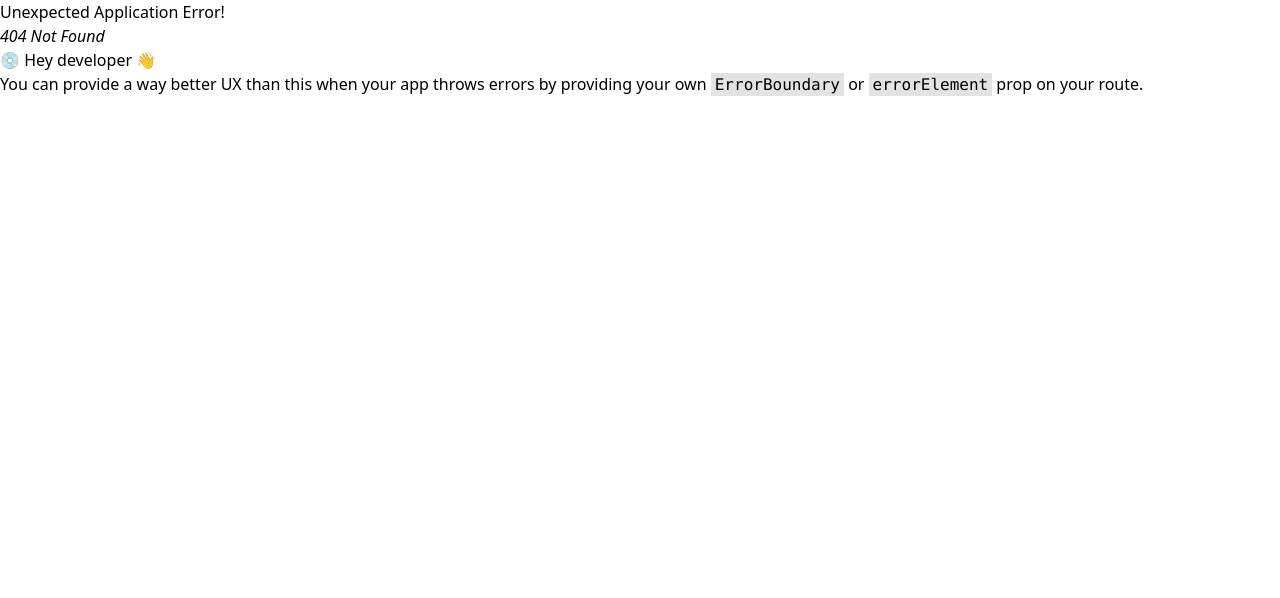
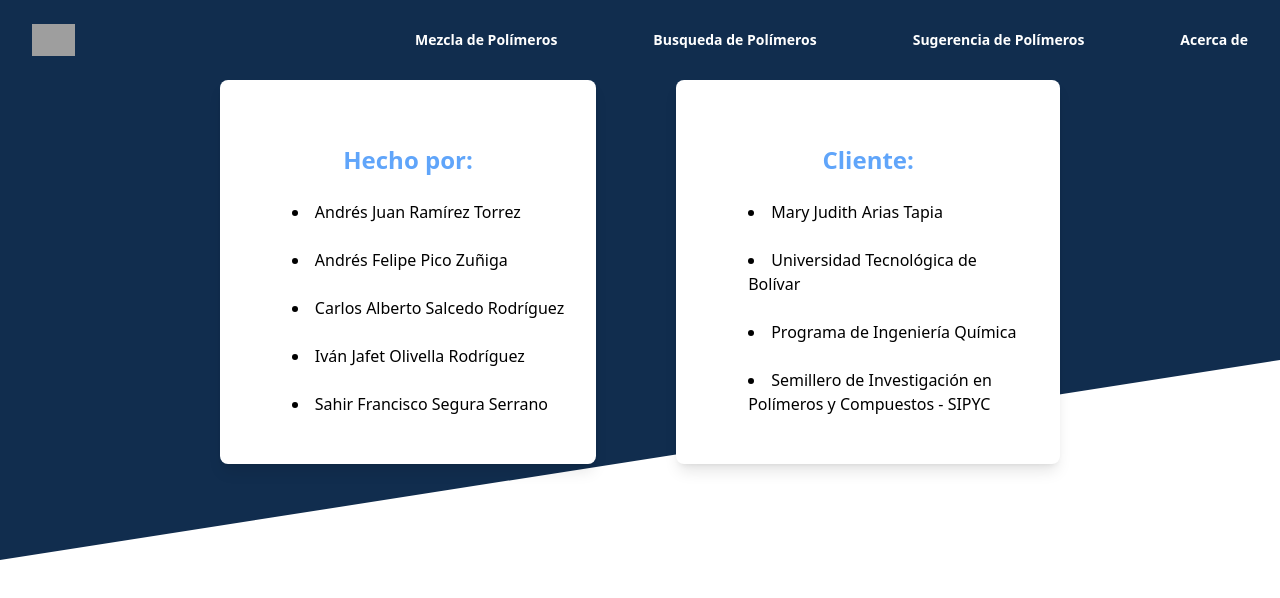
Before and after one commit to sahirf/frontpolymers, a React (Vite) app in the folder proyect/: page /about in a window 1280 px wide. Before the commit this address had no page. Shown: the top 598 px of the page. Built offline with nearby package versions, Linux system fonts and the light colour scheme; grey boxes are pictures that could not be loaded.

Commit message:
correcciones

```diff
--- a/proyect/components/footer.jsx
+++ /dev/null
@@ -1,18 +0,0 @@
-const Footer = () => {
-    return (
-      <footer className="bg-gray-800 text-white py-6 absolute bottom-0 mb-0 w-full">
-        <div className="container mx-auto flex flex-col items-start">
-          <h1 className="font-bold mb-2">Hecho por:</h1>
-          <div className="flex flex-row flex-wrap space-x-4">
-            <p>Andrés Juan Ramírez Torrez</p>
-            <p>Andrés Pico</p>
-            <p>Carlos Alberto Salcedo Rodríguez</p>
-            <p>Iván Jafet Olivella Rodríguez</p>
-            <p>Sahir Francisco Segura Serrano</p>
-          </div>
-        </div>
-      </footer>
-    );
-  }
-
-export default Footer;
--- a/proyect/components/nbar.jsx
+++ b/proyect/components/nbar.jsx
@@ -38,6 +38,9 @@ export default function Navbar_() {
           </Link>
           <Link to="/suggest_polymers" className="text-sm font-semibold leading-6 text-white">
             Sugerencia de Polímeros
+          </Link>
+          <Link to="/about" className="text-sm font-semibold leading-6 text-white">
+            Acerca de
           </Link>
         </Popover.Group>
       </nav>
@@ -86,6 +89,9 @@ export default function Navbar_() {
                 >
                   Sugerencia de Polímeros
                 </Link>
+                <Link to="/about" className="-mx-3 block rounded-lg px-3 py-4 text-base font-semibold leading-7 text-gray-900 hover:bg-gray-50">
+            Acerca de
+          </Link>
               </div>
 
             </div>
--- a/proyect/components/search.jsx
+++ b/proyect/components/search.jsx
@@ -137,7 +137,7 @@ class Search extends Component {
           <input
             type="submit"
             className="py-2.5 px-5 mb-2 text-sm font-medium text-gray-900 focus:outline-none bg-white rounded-lg border border-gray-200 hover:bg-gray-100 hover:text-blue-700 focus:z-10 focus:ring-4 focus:ring-gray-100 dark:focus:ring-gray-700 dark:bg-gray-800 dark:text-gray-400 dark:border-gray-600 dark:hover:text-white dark:hover:bg-gray-700"
-            value="Submit"
+            value="Enviar"
           />
         </form>
         {showModal && (
--- a/proyect/index.html
+++ b/proyect/index.html
@@ -4,7 +4,7 @@
     <meta charset="UTF-8" />
     <link rel="icon" type="image/svg+xml" href="/vite.svg" />
     <meta name="viewport" content="width=device-width, initial-scale=1.0" />
-    <title>Polymers</title>
+    <title>Herramienta Virtual Para Mezcla De Polímeros</title>
   </head>
   <body>
     <div id="root"></div>
--- a/proyect/src/main.jsx
+++ b/proyect/src/main.jsx
@@ -9,6 +9,7 @@ import Vista1 from './routes/vista1'
 import Vista2 from './routes/mix_polymers'
 import Vista5 from './routes/search_polymers'
 import Vista4 from './routes/suggest_polymers';
+import About from './routes/about';
 
 const router = createBrowserRouter([
   {
@@ -27,6 +28,10 @@ const router = createBrowserRouter([
     path: "/suggest_polymers",
     element: <Vista4 />,
   },
+  {
+    path: "/about",
+    element: <About />,
+  },
 
 ]);
 
--- /dev/null
+++ b/proyect/src/routes/about.jsx
@@ -0,0 +1,34 @@
+import FondoAzul from "../../components/backg";
+import Navbar_ from "../../components/nbar";
+
+const About = () => {
+  return (
+    <>
+        <FondoAzul />
+        <Navbar_ />
+        <div className="flex flex-col md:flex-row justify-center md:gap-20">
+            <div className="bg-white p-6 flex flex-col md:h-96 shadow-lg relative pt-16 rounded-lg mb-8 md:mb-0">
+                <h1 className="text-2xl font-bold text-center text-blue-400 mb-4">Hecho por:</h1>
+                <ul className="list-disc list-inside">
+                    <li>Andrés Juan Ramírez Torrez</li>
+                    <li>Andrés Felipe Pico Zuñiga</li>
+                    <li>Carlos Alberto Salcedo Rodríguez</li>
+                    <li>Iván Jafet Olivella Rodríguez</li>
+                    <li>Sahir Francisco Segura Serrano</li>
+                </ul>
+            </div>
+            <div className="bg-white p-6 flex flex-col md:h-96 shadow-lg relative pt-16 rounded-lg w-full md:w-96">
+                <h1 className="text-2xl font-bold text-center text-blue-400 mb-4">Cliente:</h1>
+                <ul className="list-disc list-inside">
+                    <li>Mary Judith Arias Tapia</li>
+                    <li>Universidad Tecnológica de Bolívar</li>
+                    <li>Programa de Ingeniería Química</li>
+                    <li>Semillero de Investigación en Polímeros y Compuestos - SIPYC</li>
+                </ul>
+            </div>
+        </div>
+    </>
+  );
+};
+
+export default About;
--- a/proyect/src/routes/mix_polymers.jsx
+++ b/proyect/src/routes/mix_polymers.jsx
@@ -2,7 +2,6 @@ import FondoAzul from "../../components/backg";
 import Navbar_ from "../../components/nbar";
 import MultipleChoice from "../../components/multipleForm";
 
-import Footer from "../../components/footer";
 
 export default function Vista2() {
     return (
@@ -15,7 +14,6 @@ export default function Vista2() {
           </MultipleChoice>
         </section>
       </div>
-      <Footer/>
       </>
   )
 }
--- a/proyect/src/routes/search_polymers.jsx
+++ b/proyect/src/routes/search_polymers.jsx
@@ -3,7 +3,6 @@ import axios from 'axios';
 import FondoAzul from "../../components/backg";
 import Navbar_ from "../../components/nbar";
 import Search from "../../components/search";
-import Footer from "../../components/footer";
 
 
 class Vista5 extends Component {
@@ -160,7 +159,6 @@ class Vista5 extends Component {
           )}
         </section>
       </div>
-      <Footer/>
       </>
     );
   }
--- a/proyect/src/routes/suggest_polymers.jsx
+++ b/proyect/src/routes/suggest_polymers.jsx
@@ -1,7 +1,6 @@
 import { Component } from 'react';
 import FondoAzul from "../../components/backg";
 import Navbar_ from "../../components/nbar";
-import Footer from "../../components/footer";
 import axios from 'axios';
 
 class Vista4 extends Component {
@@ -52,10 +51,12 @@ class Vista4 extends Component {
         <FondoAzul />
         <Navbar_ />
         <section>
-          <h1 className="text-white font-bold text-center text-2xl mt-2">Suggest polymers</h1>
-          <form onSubmit={this.handleSubmit} className="mx-auto max-w-lg">
+          <h1 className="text-white font-bold text-center text-2xl mt-2">Sugerencia de Polímeros</h1>
+          <form onSubmit={this.handleSubmit} className="mx-auto max-w-lg mt-5">
+            <label htmlFor="input" className="text-white">Escribe lo que desees crear:</label>
             <input
               type="text"
+              name= "input"
               value={this.state.inputValue}
               onChange={this.handleInputChange}
               className="mt-4 w-full bg-gray-200 text-gray-700 border rounded py-3 px-4 mb-3 leading-tight focus:outline-none focus:bg-white"
@@ -63,7 +64,7 @@ class Vista4 extends Component {
             <input
               type="submit"
               className="py-2.5 px-5 mb-2 text-sm font-medium text-gray-900 focus:outline-none bg-white rounded-lg border border-gray-200 hover:bg-gray-100 hover:text-blue-700 focus:z-10 focus:ring-4 focus:ring-gray-100 dark:focus:ring-gray-700 dark:bg-gray-800 dark:text-gray-400 dark:border-gray-600 dark:hover:text-white dark:hover:bg-gray-700"
-              value="Submit"
+              value="Enviar"
               disabled={this.state.loading}
             />
           </form>
@@ -83,14 +84,13 @@ class Vista4 extends Component {
                   </>
                 )}
                 <div className="flex justify-end">
-                  <button onClick={this.toggleModal} className="mt-4 px-4 py-2 bg-blue-500 text-white rounded">Close</button>
+                  <button onClick={this.toggleModal} className="mt-4 px-4 py-2 bg-blue-500 text-white rounded">Cerrar</button>
                 </div>
               </article>
             </div>
           )}
         </section>
       </div>
-      <Footer/>
     </>
     );
   }
```
